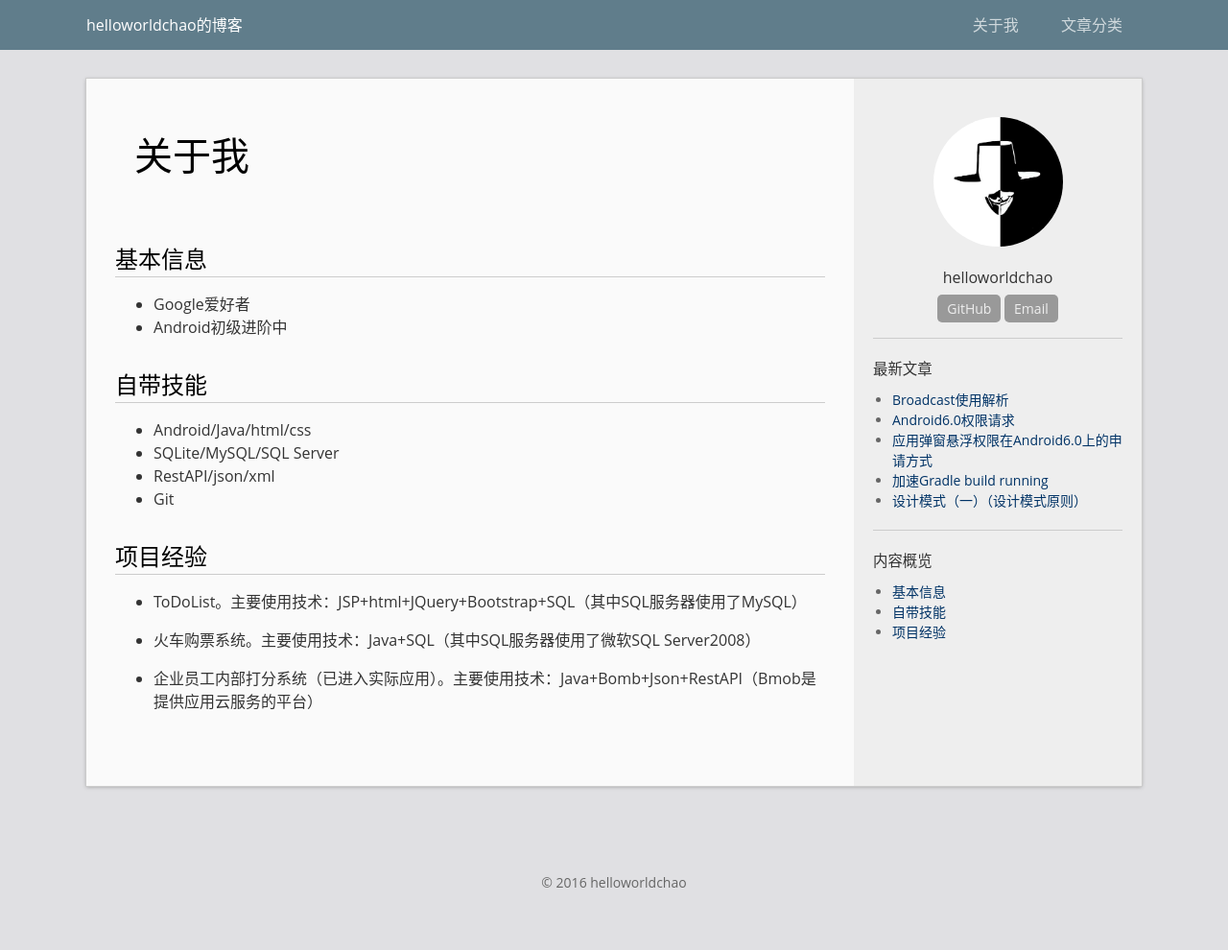
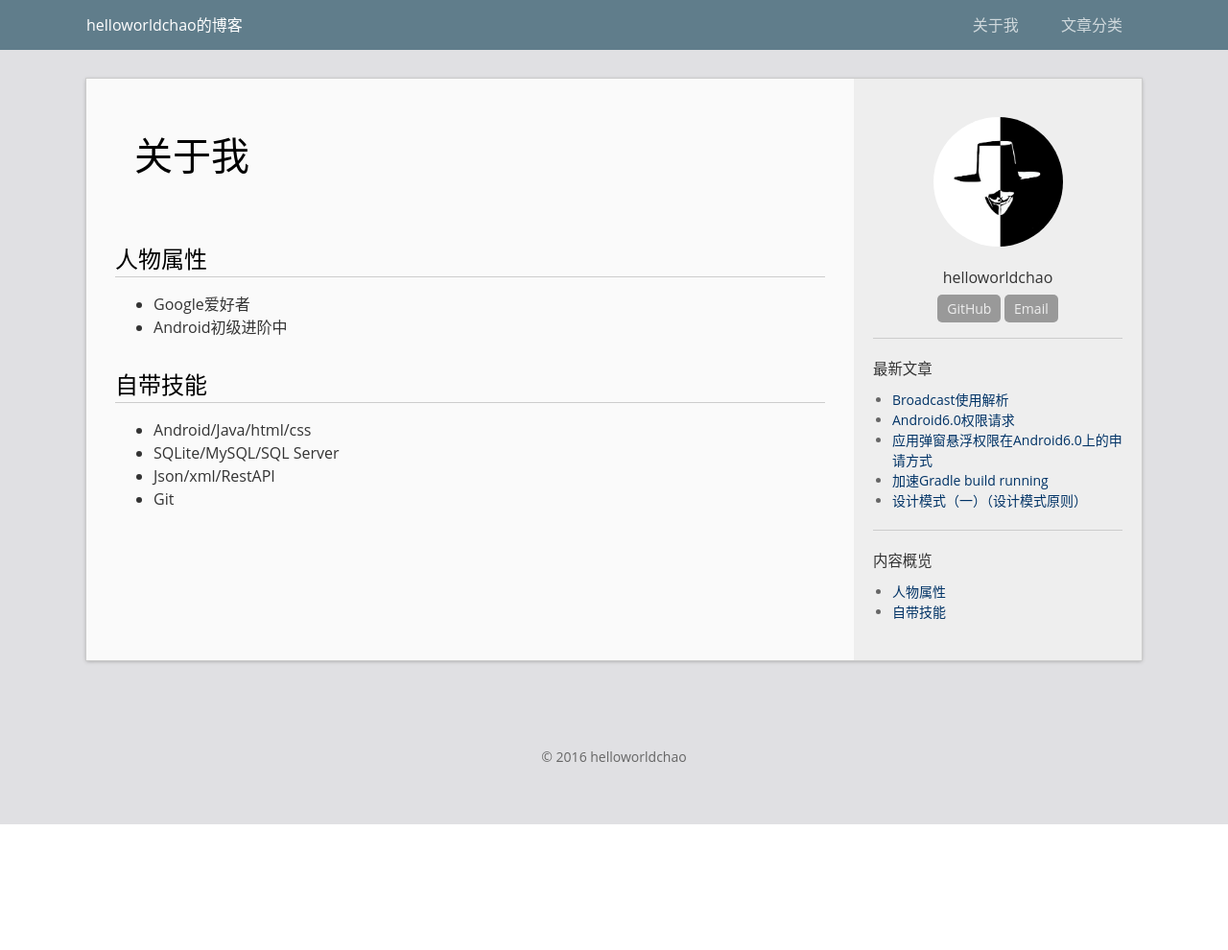
Before and after one commit to helloworldchao/helloworldchao.github.io, a Jekyll site: the page built from about.md, in a window 1280 px wide. Shown: the whole page at 96% size. Built offline with Jekyll 4.4.1, drawn with Linux system fonts in a browser that asks for light colours; comment, search, counter and statistics services are not loaded; after the commit the page ends 900 px from its top, so only the background shows below that.

Commit message:
update message about myself

```diff
--- a/about.md
+++ b/about.md
@@ -5,7 +5,7 @@ permalink: /about/
 public: true
 ---
 
-## 基本信息
+## 人物属性
 
 * Google爱好者
 * Android初级进阶中
@@ -13,13 +13,5 @@ public: true
 ## 自带技能
 * Android/Java/html/css
 * SQLite/MySQL/SQL Server
-* RestAPI/json/xml
+* Json/xml/RestAPI
 * Git
-
-## 项目经验
-
-* ToDoList。主要使用技术：JSP+html+JQuery+Bootstrap+SQL（其中SQL服务器使用了MySQL）
-
-* 火车购票系统。主要使用技术：Java+SQL（其中SQL服务器使用了微软SQL Server2008）
-
-* 企业员工内部打分系统（已进入实际应用）。主要使用技术：Java+Bomb+Json+RestAPI（Bmob是提供应用云服务的平台）
```
